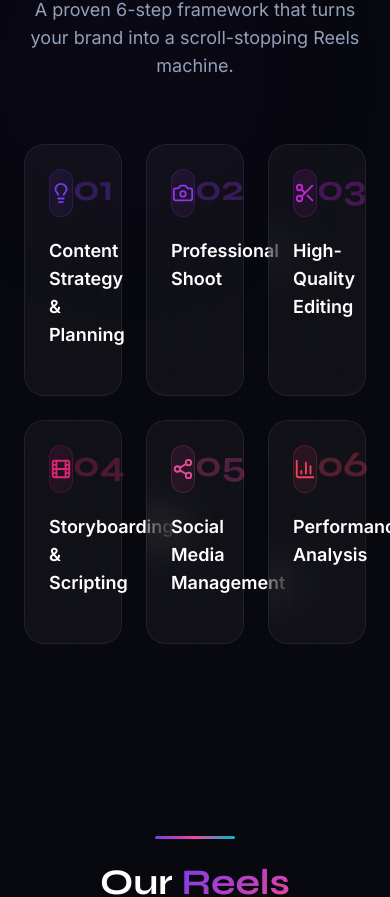
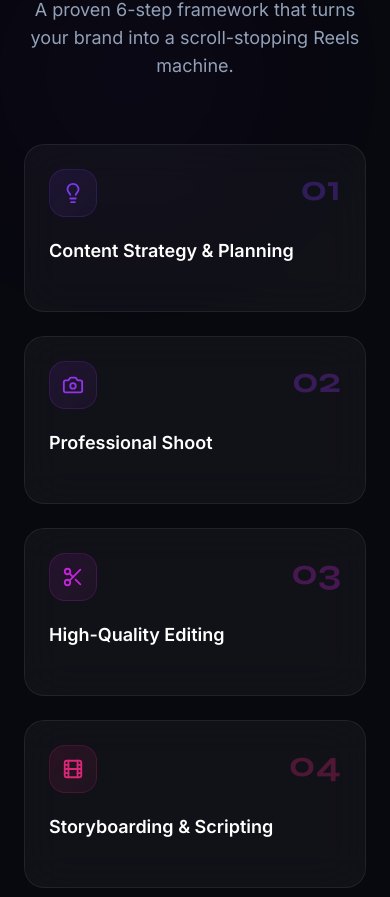
Before and after one commit to Venkat2801489/vibecut-studios-website, a Next.js app: page / in a window 390 px wide. Shown: the part 1774-2671 px from the top of the page. Built offline with nearby package versions, Linux system fonts and the light colour scheme; no server answers.

Commit message:
Refine mobile layout for How We Work section: 1-column grid on mobile

```diff
--- a/components/HowWeWork.tsx
+++ b/components/HowWeWork.tsx
@@ -70,7 +70,7 @@
         </div>
 
         {/* Steps Grid */}
-        <div className="grid grid-cols-3 gap-6">
+        <div className="grid grid-cols-1 md:grid-cols-3 gap-6">
           {steps.map((step, i) => {
             const Icon = step.icon;
             return (
```
